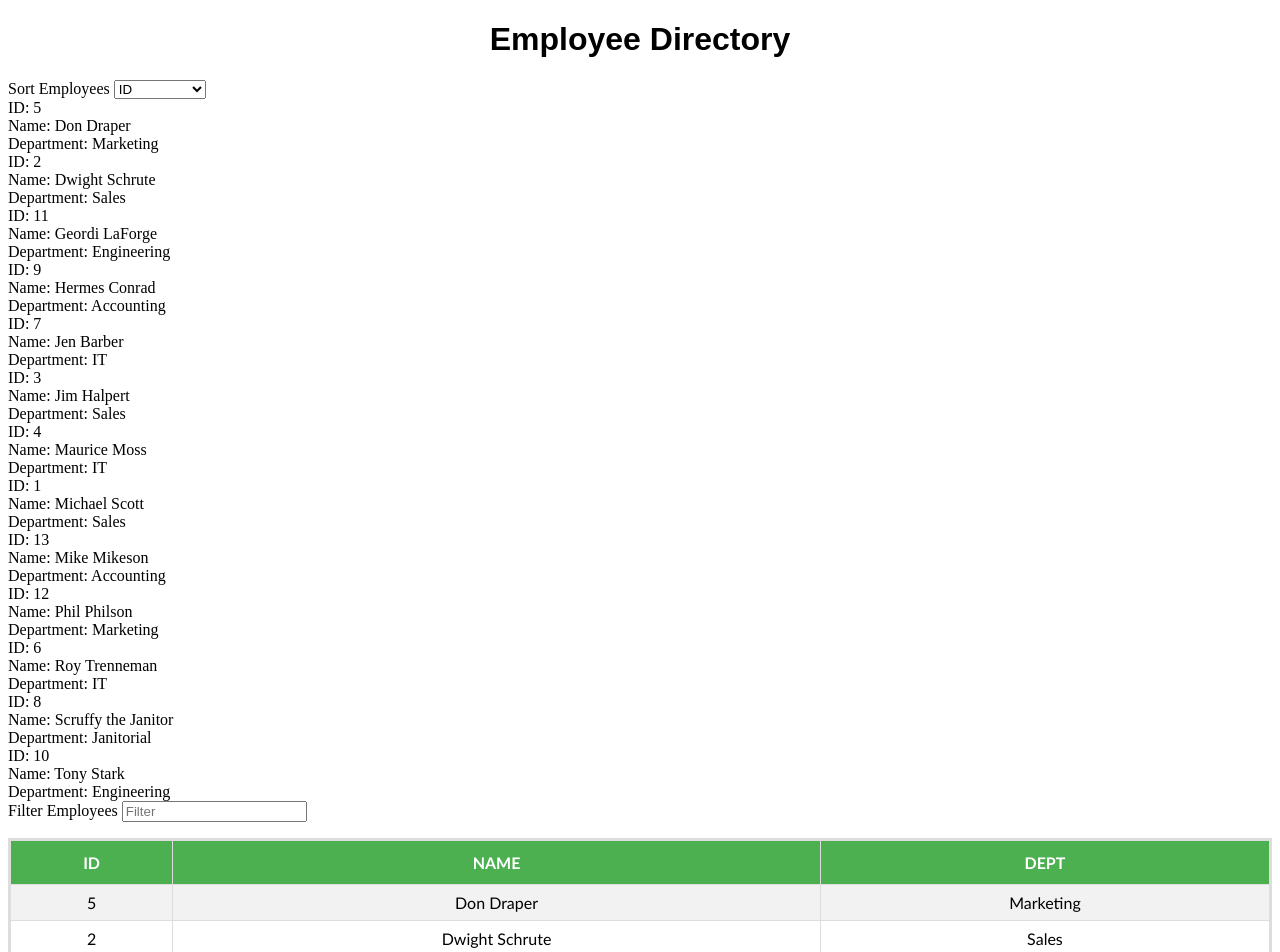
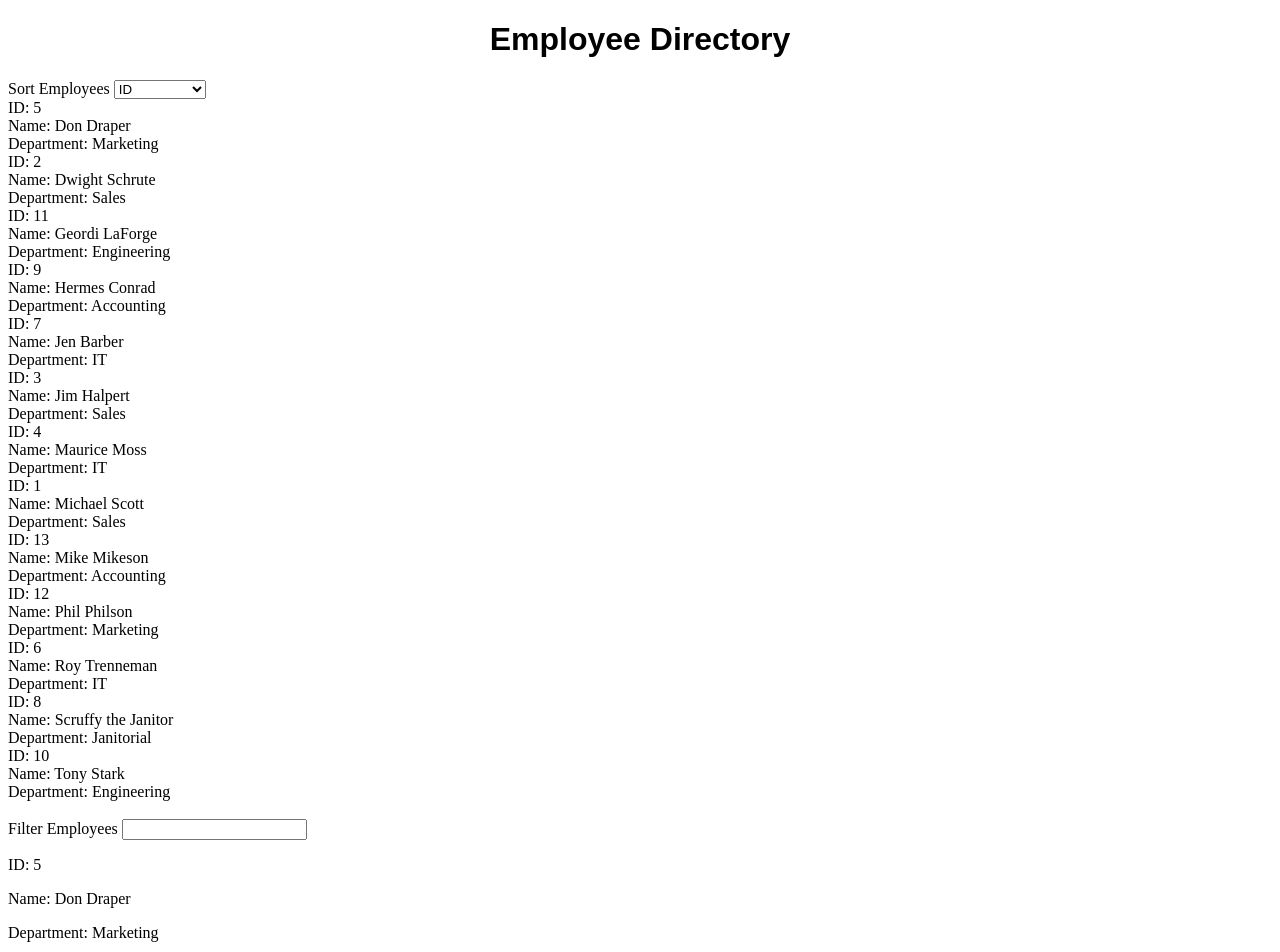
Before and after one commit to wmhunt1/React-Employee-Directory, a React (Create React App) app: page / in a window 1280 px wide. Shown: the top 952 px of the page. Built offline with nearby package versions, Linux system fonts and the light colour scheme.

Commit message:
now filters but need to make it work on table

```diff
--- a/src/App.js
+++ b/src/App.js
@@ -9,7 +9,9 @@ function App() {
         <div>
             <h1 id = "title">Employee Directory</h1>
             <Sort/>
+            <br></br>
             <Filter/>
+            <br></br>
             <Table/>
         </div>
     );
--- a/src/components/Filter/index.js
+++ b/src/components/Filter/index.js
@@ -1,38 +1,35 @@
-import React from "react";
+import React, { useState } from "react";
 import employees from "../employees.json";
 
-function Filter() {
-  const [searchTerm, setSearchTerm] = React.useState();
-  const [searchResults, setSearchResults] = React.useState([]);
-  const handleChange = e => {
-    setSearchTerm(e.target.value);
-  };
-  React.useEffect(() => {
-    const results = employees.filter(employee =>
-      employees.includes(searchTerm)
-    );
-    setSearchResults(results);
-  }, [searchTerm]);
+//works, just need to tie it all together
+function Filter (){
+    const [value, setValue] = useState('')
+
     return (
-    <div className="filter">
+      <div>
         <label>Filter Employees </label>
-      <input
+        <input id = "filter"
           type="text"
-        placeholder="Filter"
-        value={searchTerm}
-        onChange={handleChange}
+          value={value}
+          onChange={e => setValue(e.target.value)}
         />
-      <ul>
-        {searchResults.map(employee => (
-          <div key={employee.id} style={{ margin: '30px' }}>
-            <div>{`ID: ${employee.id}`}</div>
-            <div>{`Name: ${employee.name}`}</div>
-            <div>{`Department: ${employee.department}`}</div>
+
+        {employees
+          .filter(employee => {
+            if (!value) return true
+            if (employee.name.includes(value)) {
+              return true
+            }
+          })
+          .map(employee => (
+            <div>
+              <p>{`ID: ${employee.id}`}</p>
+              <p>{`Name: ${employee.name}`}</p>
+              <p>{`Department: ${employee.dept}`}</p>
             </div>
-        ))}
-      </ul>
+          ))
+        }
       </div>
-  );
+    )
 }
-
 export default Filter;
```
Also changed, not shown: 1 other file (tests, documents, lock files or other folders). Lines whose indentation alone changed are shown as unchanged.
